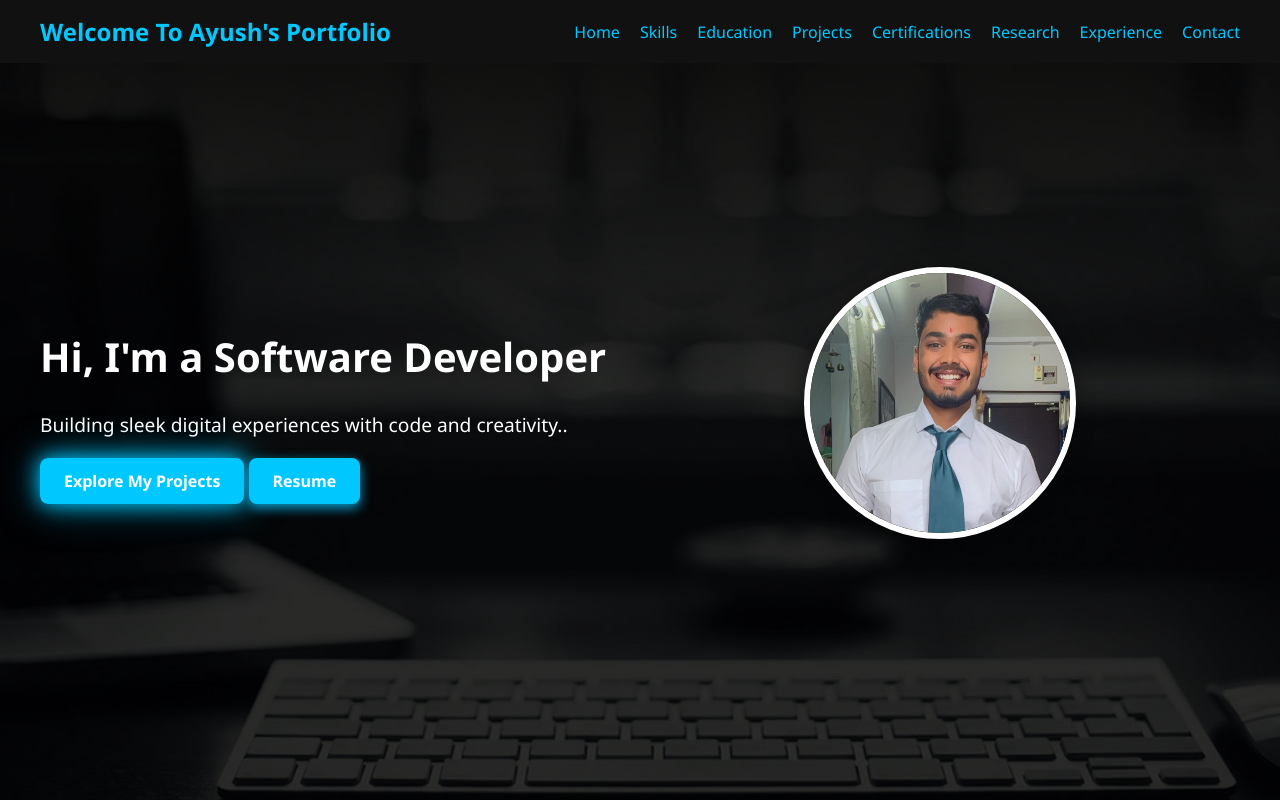
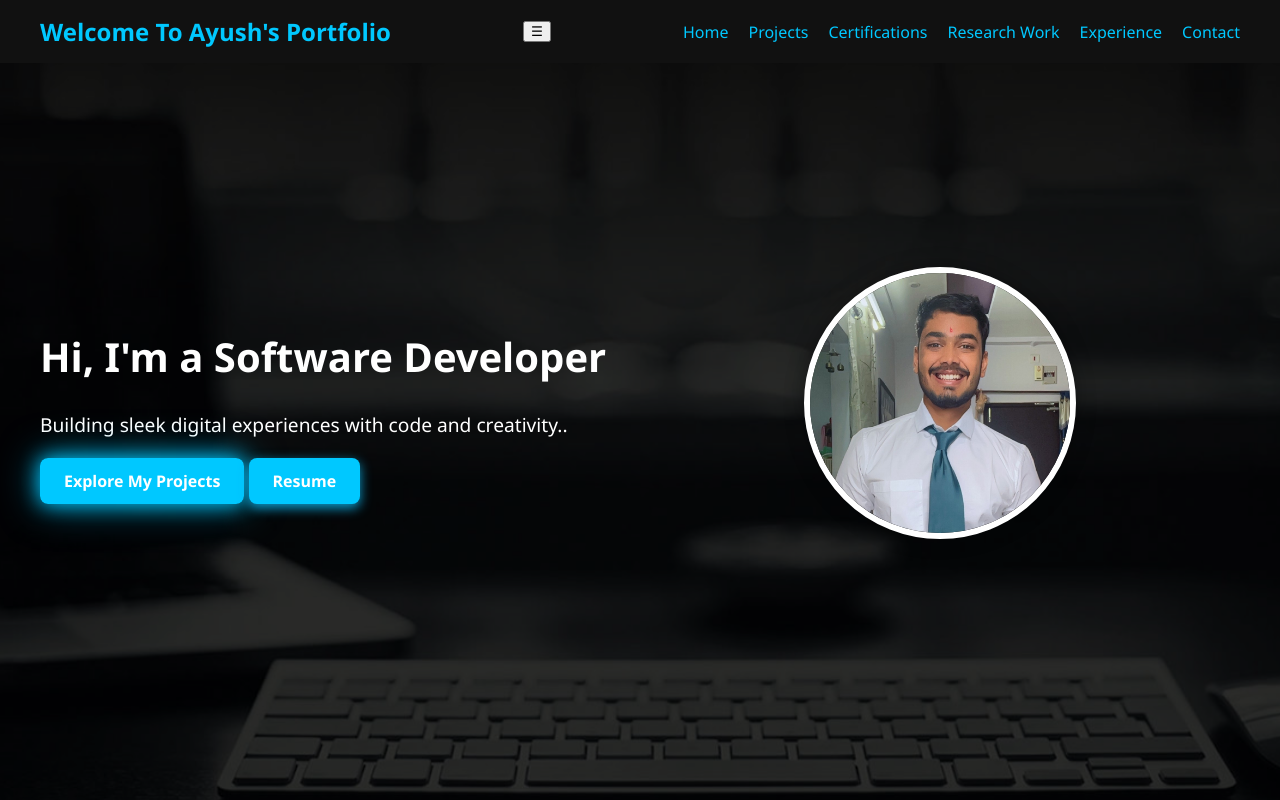
Before and after one commit to ayush172003/my-portfolio0, a plain HTML site: page index.html in a window 1280 px wide. Shown: the top 800 px of the page. Drawn offline with Linux system fonts and the light colour scheme.

Commit message:
Update index.html

```diff
--- a/index.html
+++ b/index.html
@@ -9,18 +9,18 @@
 <body id="home">
   <!-- Navbar -->
   <nav class="navbar">
-  <div class="logo">Welcome To Ayush's Portfolio </div>
-  <div class="nav-links" id="nav-links">
+  <div class="logo">Welcome To Ayush's Portfolio</div>
+  <button id="menu-toggle" class="menu-toggle">&#9776;</button>
+  <div id="nav-links" class="nav-links">
     <a href="#home">Home</a>
-    <a href="#skills">Skills</a>
-    <a href="#education">Education</a>
     <a href="#projects">Projects</a>
-    <a href="#certifications">Certifications</a>
-    <a href="#research">Research</a>
+    <a href="#certification">Certifications</a>
+    <a href="#research">Research Work</a>
     <a href="#experience">Experience</a>
     <a href="#contact">Contact</a>
   </div>
 </nav>
+
 
   <canvas id="matrix-bg"></canvas>
 
```
